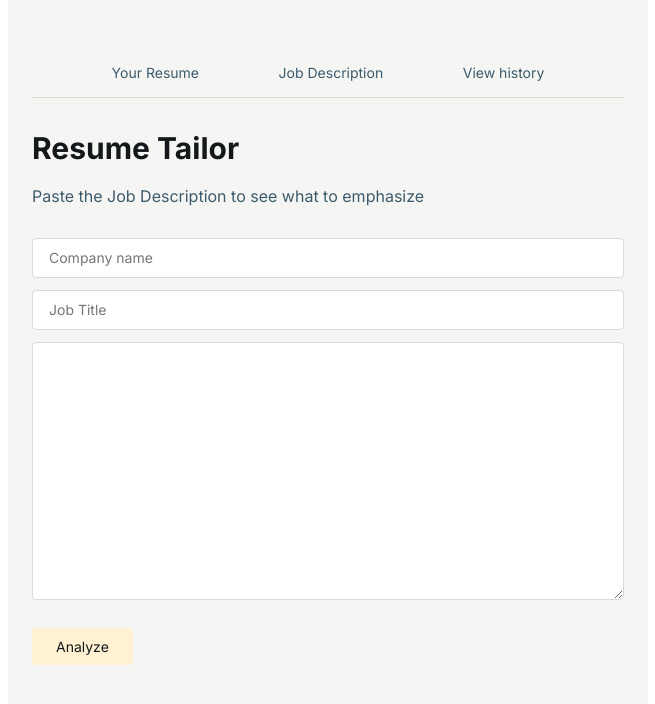
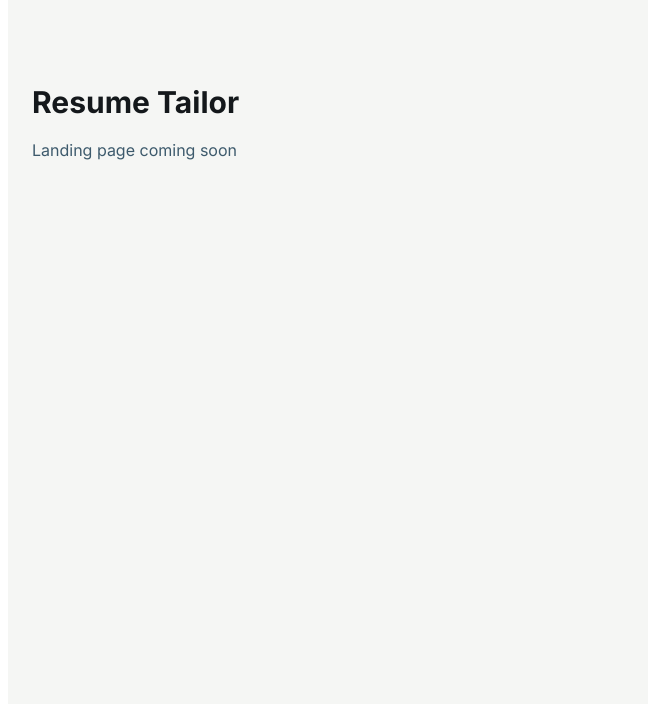
Before and after one commit to gianghiio/job-tracker, a Next.js app: page / in a window 1280 px wide. Shown: the top 704 px of the page, without its empty margins (312-967 px from the left). Built offline with nearby package versions, Linux system fonts and the light colour scheme.

Commit message:
Clear home page

```diff
--- a/src/app/page.tsx
+++ b/src/app/page.tsx
@@ -43,33 +43,8 @@ export default function Home() {
 
   return (
     <div className="page-container">
-      <div className="nav-tag">
-        <Link href="/resume" className="resume-link">Your Resume</Link>
-        <Link href="/" className="job-link">Job Description</Link>
-        <Link href="/history" className="history-link">View history</Link>
-      </div>
       <h1 className="page-heading">Resume Tailor</h1>
-      <p className="page-subtitle">Paste the Job Description to see what to emphasize</p>
-      <input type="text" className="text-input" placeholder="Company name" value={companyName} onChange={(e) => setCompanyName(e.target.value)} />
-      <input type="text" className="text-input" placeholder="Job Title" value={jobTitle} onChange={(e) => setJobTitle(e.target.value)} />
-      <textarea
-        className="job-textarea"
-        placeholder=""
-        value={jobDescription}
-        onChange={(e) => setJobDescription(e.target.value)}
-        rows={10} />
-      {errorMessage &&
-        <p className="error-text">{errorMessage}</p>
-      }
-      <button className="analyze-button" onClick={handleAnalyze} disabled={loading}> {loading ? "Analyzing" : "Analyze"}</button>
-      {result && (
-        <div className="results-box">
-          <h2 className="results-heading">Key Requirements</h2>
-          <div className="results-text">
-            <ReactMarkdown remarkPlugins={[remarkGfm]}>{result}</ReactMarkdown>
-          </div>
-        </div>
-      )}
+      <p className="page-subtitle">Landing page coming soon</p>
     </div>
   );
 }
```
